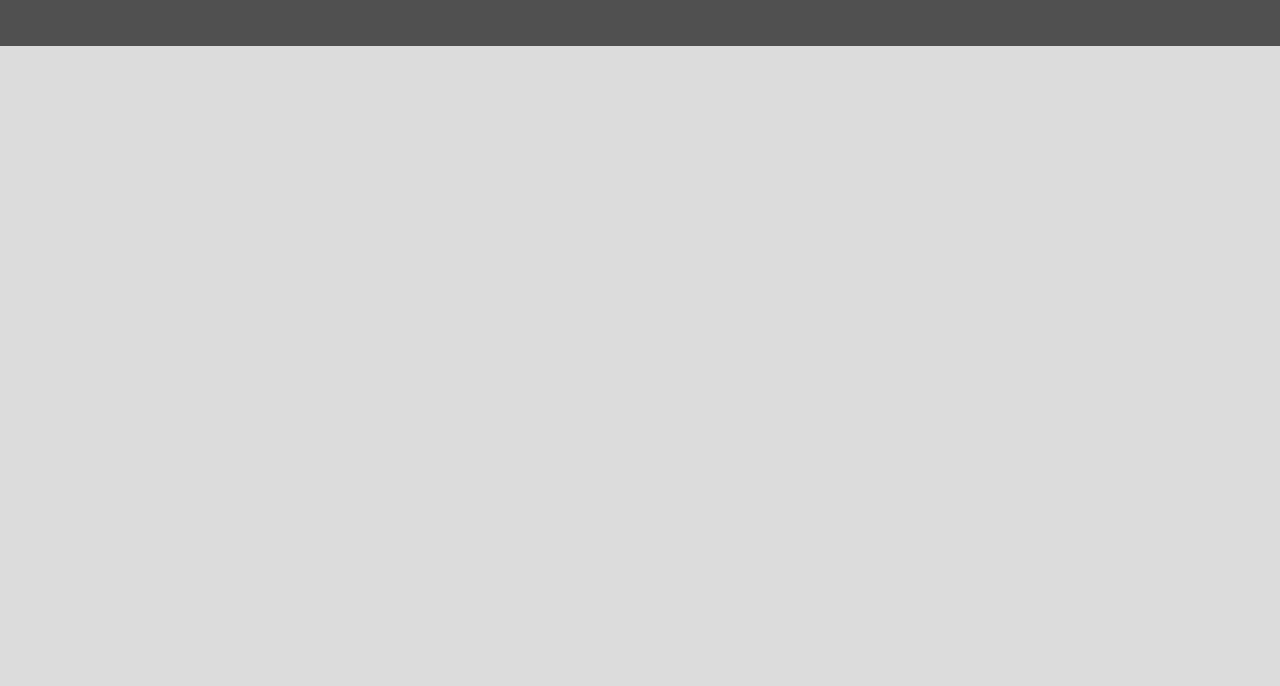
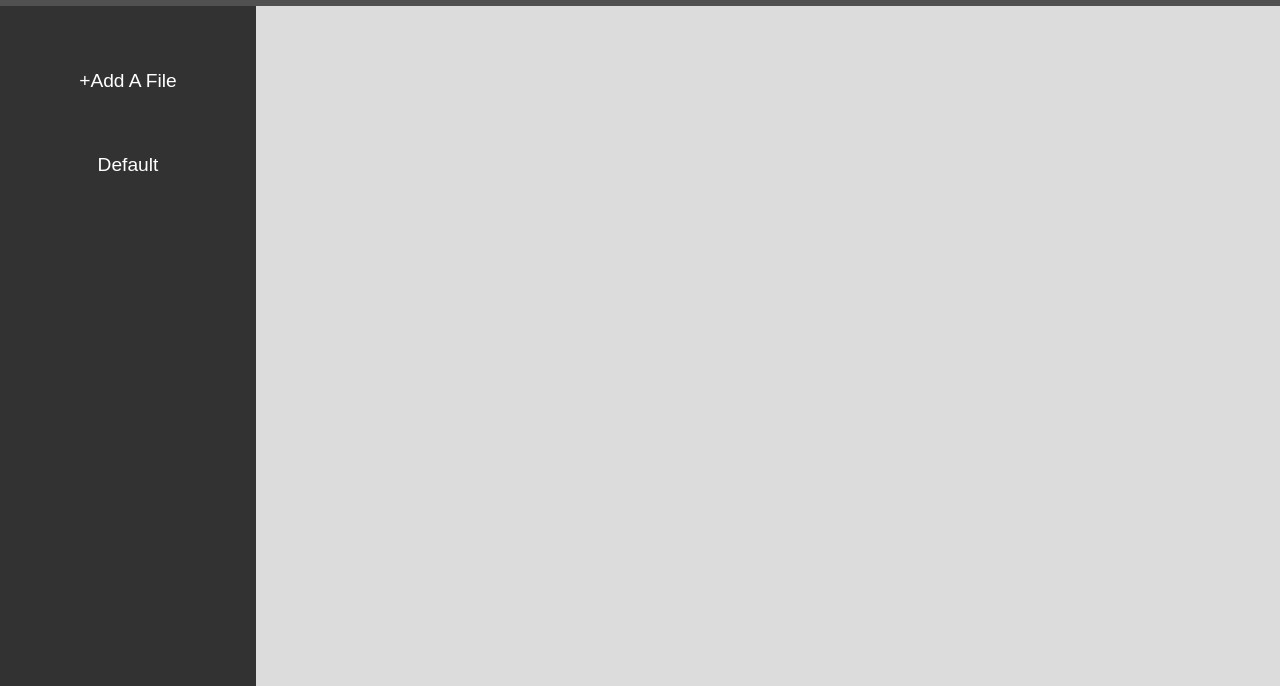
Before and after one commit to kyougene/to-do-list, a website built with webpack: page dist/index.html in a window 1280 px wide. Shown: the part 114-800 px from the top of the page. Built offline with nearby package versions, Linux system fonts and the light colour scheme.

Commit message:
loading file bar and file bar styling

```diff
--- /dev/null
+++ b/src/LoadFileBar.js
@@ -0,0 +1,8 @@
+//creating and loading the file bar, used for maintaing separate to-do files
+export default function () {
+    const mainContent = document.querySelector('.main-content');
+
+    const fileBar = document.createElement('div');
+    fileBar.setAttribute('class', 'file-bar');
+    mainContent.appendChild(fileBar);
+}
--- /dev/null
+++ b/src/LoadFiles.js
@@ -0,0 +1,24 @@
+//loading the default and add a file buttons to the file bar
+export default function () {
+    const fileBar = document.querySelector('.file-bar');
+
+    const fileList = document.createElement('ul');
+    fileList.setAttribute('class', 'file-list');
+    fileBar.appendChild(fileList);
+
+    const fileUl = document.querySelector('.file-list')
+
+    const addAFileButton = document.createElement('li');
+    addAFileButton.setAttribute('class', 'button-list');
+    addAFileButton.innerHTML = '<button class="button">+Add A File</button>';
+    console.log(addAFileButton)
+    fileUl.appendChild(addAFileButton);
+
+    const defaultButton = document.createElement('li');
+    defaultButton.setAttribute('class', 'button-list');
+    defaultButton.innerHTML = '<button class="button">Default</button>';
+    console.log(defaultButton)
+    fileUl.appendChild(defaultButton);
+
+
+}
--- a/src/index.js
+++ b/src/index.js
@@ -1,4 +1,13 @@
 import './styles.css';
-import loadPage from './loadPage.js'
 
+
+// loading the header and main content container for the page
+import loadPage from './LoadPage.js';
 loadPage();
+
+// loading the file bar
+import fileBar from './LoadFileBar.js';
+fileBar();
+
+import loadFiles from './LoadFiles.js'
+loadFiles();
--- a/src/loadPage.js
+++ b/src/loadPage.js
@@ -1,3 +1,4 @@
+//loading the header and main content elements into the html
 export default function () {
     const container = document.querySelector('.container')
     const header = document.createElement('header');
--- a/src/styles.css
+++ b/src/styles.css
@@ -7,14 +7,16 @@ body {
     padding: 0;
 }
 
+/* setting up grid layout for the overall page */
 .container {
     width: 100vw;
     height: 100vh;
     display: grid;
     grid-template-columns: 100%;
-    grid-template-rows: 20% 80%;
+    grid-template-rows: 15% 85%;
 }
 
+/* styling for header */
 header {
     width: 100%;
     height: 100%;
@@ -25,9 +27,48 @@ header {
     align-items: center;
 }
 
+/* setting up grid layout for the main content of the page */
 .main-content {
     background-color: rgba(220, 220, 220, 1);
     display: grid;
     grid-template-columns: 20% 80%;
     grid-template-rows: 100%;
 }
+
+/* styling for file bar */
+.file-bar {
+    width: 100%;
+    height: 100%;
+    display: flex;
+    flex-direction: column;
+    align-items: center;
+    background-color: rgba(50, 50, 50, 1);
+}
+
+.file-list {
+    height: auto;
+    width: 100%;
+    padding: 15%;
+}
+
+.button-list {
+    text-decoration: none;
+    list-style: none;
+    width: 100%;
+    height: 100%;
+}
+
+.button {
+    color: white;
+    background-color: transparent;
+    border: 1px solid transparent;
+    border-radius: 8%;
+    width: 100%;
+    font-size: 1.2rem;
+    padding: 5%;
+}
+
+.button:hover {
+    cursor: pointer;
+    background-color: rgba(255, 255, 255, .5);
+}
```
Also changed, not shown: dist/main.js.
